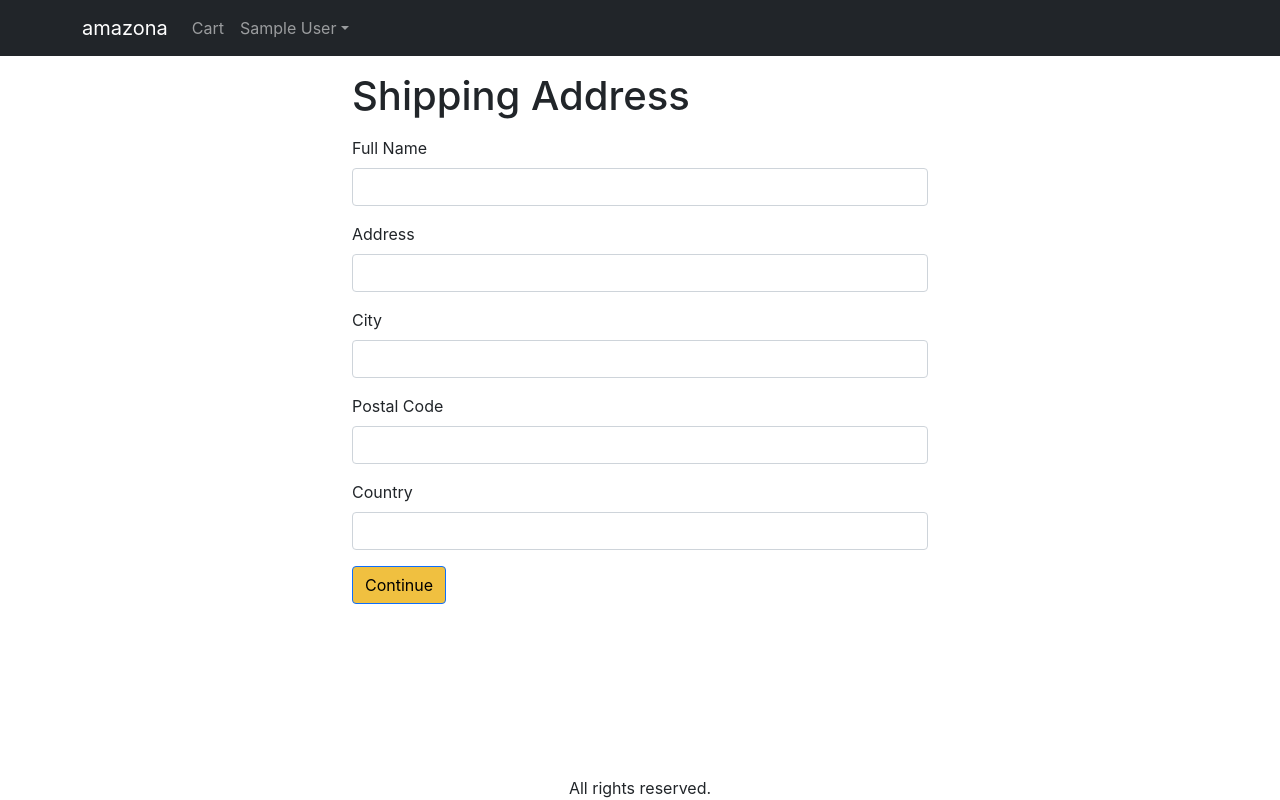
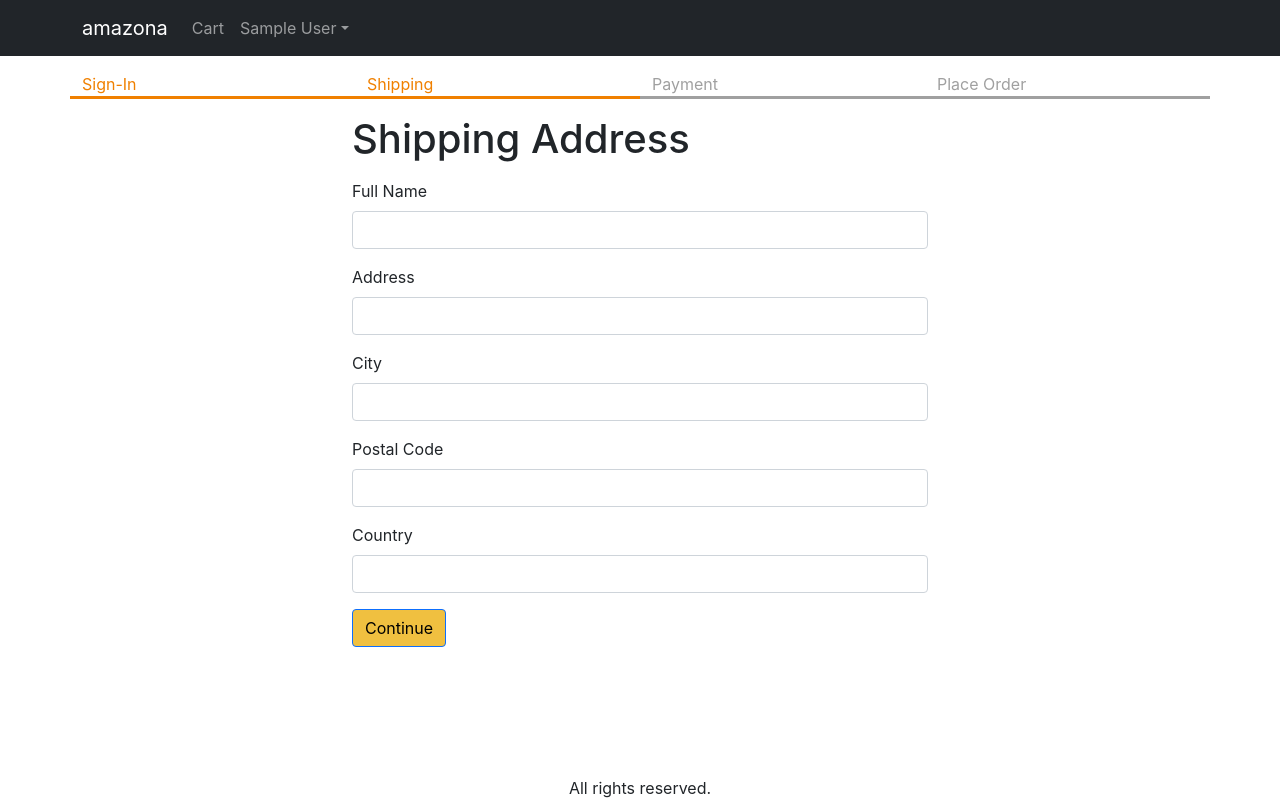
Before and after one commit to sholabioku/amazona, a React (Create React App) app in the folder frontend/: page /shipping in a window 1280 px wide. Built offline with nearby package versions, Linux system fonts and the light colour scheme; sample sign-in values are in the browser's storage.

Commit message:
Add CheckoutSteps component and its functionality

```diff
--- /dev/null
+++ b/frontend/src/components/CheckoutSteps.jsx
@@ -0,0 +1,15 @@
+import React from 'react';
+import { Col, Row } from 'react-bootstrap';
+
+const CheckoutSteps = (props) => {
+  return (
+    <Row className='checkout-steps'>
+      <Col className={props.step1 ? 'active' : ''}>Sign-In</Col>
+      <Col className={props.step2 ? 'active' : ''}>Shipping</Col>
+      <Col className={props.step3 ? 'active' : ''}>Payment</Col>
+      <Col className={props.step4 ? 'active' : ''}>Place Order</Col>
+    </Row>
+  );
+};
+
+export default CheckoutSteps;
--- a/frontend/src/index.css
+++ b/frontend/src/index.css
@@ -54,3 +54,12 @@ main {
 .small-container {
   max-width: 600px;
 }
+
+.checkout-steps > div {
+  border-bottom: 0.2rem solid #a0a0a0;
+  color: #a0a0a0;
+}
+.checkout-steps > div.active {
+  border-bottom: 0.2rem solid #f08000;
+  color: #f08000;
+}
--- a/frontend/src/screens/ShippingAddressScreen.jsx
+++ b/frontend/src/screens/ShippingAddressScreen.jsx
@@ -2,6 +2,7 @@ import React, { useContext, useEffect, useState } from 'react';
 import { Button, Form } from 'react-bootstrap';
 import { Helmet } from 'react-helmet-async';
 import { useNavigate } from 'react-router-dom';
+import CheckoutSteps from '../components/CheckoutSteps';
 import { Store } from '../Store';
 
 const ShippingAddressScreen = () => {
@@ -52,6 +53,7 @@ const ShippingAddressScreen = () => {
       <Helmet>
         <title>Shipping Address</title>
       </Helmet>
+      <CheckoutSteps step1 step2 />
       <div className='container small-container'>
         <h1 className='my-3'>Shipping Address</h1>
         <Form onSubmit={submitHandler}>
```
